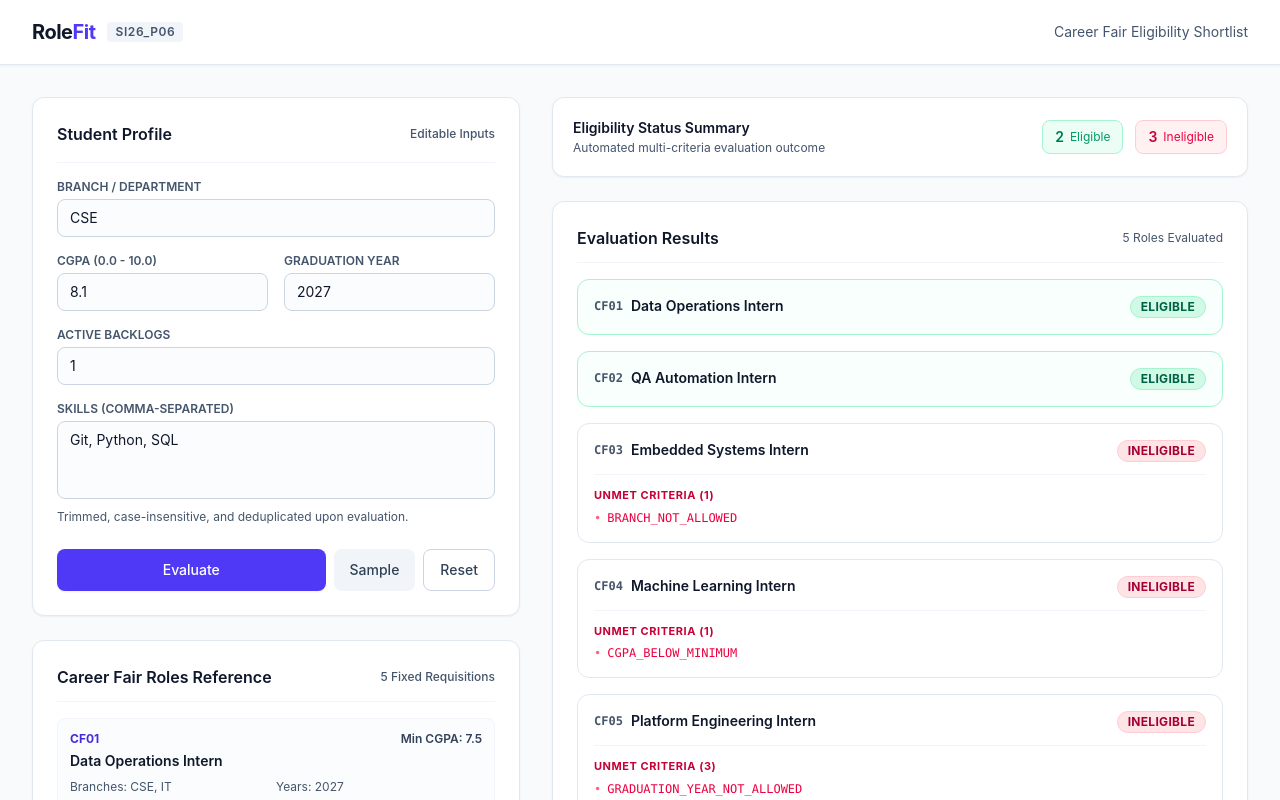
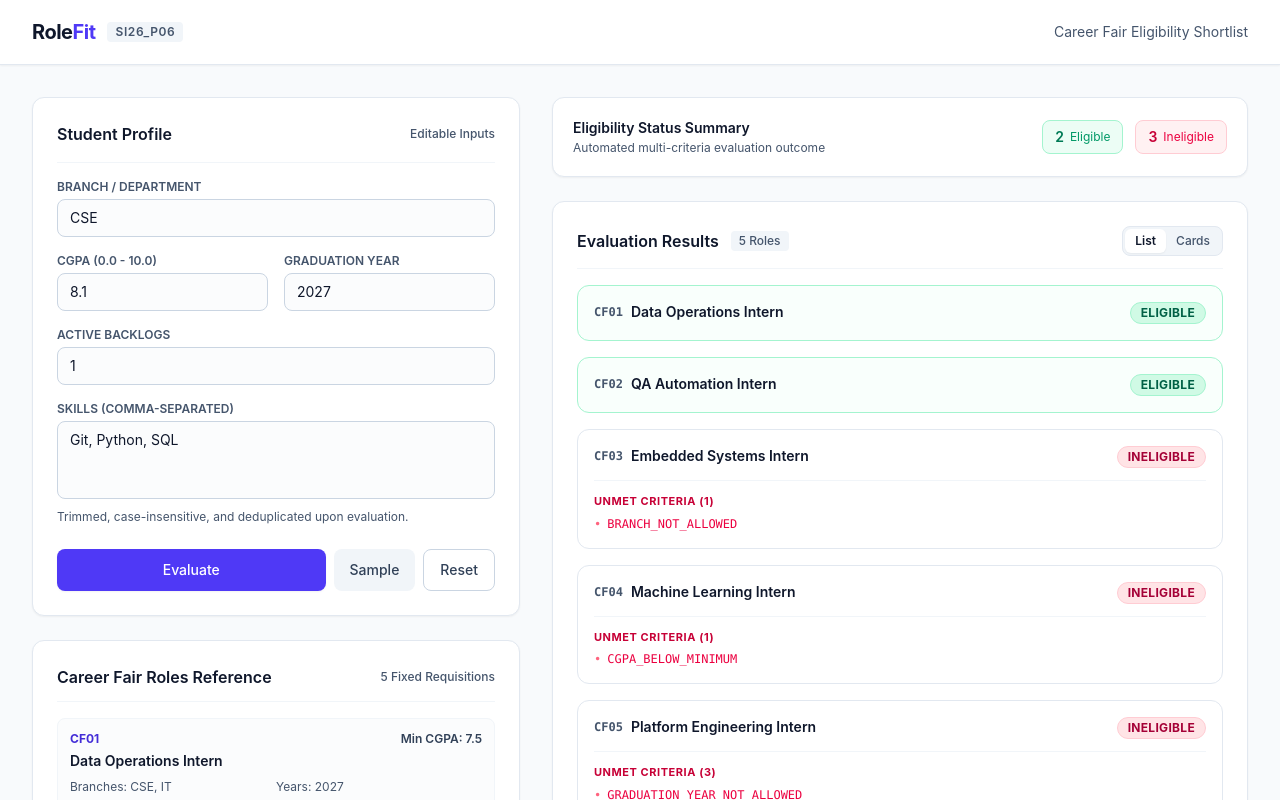
Before and after one commit to ViRUS-0-0/RoleFit, a React (Vite) app: page / in a window 1280 px wide. Both pictures are taken after a click on the button "Evaluate". Shown: the top 800 px of the page. Built offline with nearby package versions, Linux system fonts and the light colour scheme.

Commit message:
phase 4 - optional enhancement (card view)

```diff
--- a/src/App.tsx
+++ b/src/App.tsx
@@ -19,6 +19,139 @@ const BUILT_IN_PROFILE: RawProfileInput = {
   skills: 'Git, Python, SQL',
 };
 
+interface ResultsViewProps {
+  results: EvaluationResult[];
+}
+
+/**
+ * Detailed List View representation of evaluation results.
+ */
+function ResultsListView({ results }: ResultsViewProps) {
+  return (
+    <div className="space-y-4">
+      {results.map((item) => {
+        const isEligible = item.status === 'ELIGIBLE';
+        return (
+          <div
+            key={item.roleId}
+            className={`rounded-xl border p-4 transition-all ${
+              isEligible
+                ? 'bg-emerald-50/30 border-emerald-200'
+                : 'bg-white border-slate-200'
+            }`}
+          >
+            <div className="flex items-start justify-between">
+              <div>
+                <div className="flex items-center space-x-2">
+                  <span className="text-xs font-mono font-bold text-slate-600">
+                    {item.roleId}
+                  </span>
+                  <h3 className="text-sm font-semibold text-slate-900">
+                    {item.roleTitle}
+                  </h3>
+                </div>
+              </div>
+
+              {/* Status Badge */}
+              <span
+                className={`inline-flex items-center px-2.5 py-0.5 rounded-full text-xs font-bold tracking-wide uppercase ${
+                  isEligible
+                    ? 'bg-emerald-100 text-emerald-800 border border-emerald-200'
+                    : 'bg-rose-100 text-rose-800 border border-rose-200'
+                }`}
+              >
+                {item.status}
+              </span>
+            </div>
+
+            {/* Failure Reasons Details */}
+            {!isEligible && item.failureReasons.length > 0 && (
+              <div className="mt-3 pt-3 border-t border-slate-100">
+                <h4 className="text-[11px] font-bold tracking-wider text-rose-700 uppercase mb-1.5">
+                  Unmet Criteria ({item.failureReasons.length})
+                </h4>
+                <ul className="space-y-1">
+                  {item.failureReasons.map((reason, idx) => (
+                    <li
+                      key={idx}
+                      className="text-xs text-rose-600 flex items-start space-x-1.5 font-mono"
+                    >
+                      <span className="text-rose-400 select-none">•</span>
+                      <span>{reason}</span>
+                    </li>
+                  ))}
+                </ul>
+              </div>
+            )}
+          </div>
+        );
+      })}
+    </div>
+  );
+}
+
+/**
+ * Compact Card View representation of evaluation results in a responsive grid.
+ */
+function ResultsCardView({ results }: ResultsViewProps) {
+  return (
+    <div className="grid grid-cols-1 sm:grid-cols-2 gap-3.5">
+      {results.map((item) => {
+        const isEligible = item.status === 'ELIGIBLE';
+        return (
+          <div
+            key={item.roleId}
+            className={`rounded-xl border p-4 flex flex-col justify-between transition-all ${
+              isEligible
+                ? 'bg-emerald-50/40 border-emerald-200 shadow-xs'
+                : 'bg-white border-slate-200 shadow-xs'
+            }`}
+          >
+            <div>
+              <div className="flex items-center justify-between gap-2 mb-2">
+                <span className="text-xs font-mono font-bold text-slate-600 bg-slate-100 px-1.5 py-0.5 rounded">
+                  {item.roleId}
+                </span>
+                <span
+                  className={`inline-flex items-center px-2 py-0.5 rounded-full text-[11px] font-bold tracking-wide uppercase ${
+                    isEligible
+                      ? 'bg-emerald-100 text-emerald-800 border border-emerald-200'
+                      : 'bg-rose-100 text-rose-800 border border-rose-200'
+                  }`}
+                >
+                  {item.status}
+                </span>
+              </div>
+              <h3 className="text-sm font-bold text-slate-900 leading-snug mb-3">
+                {item.roleTitle}
+              </h3>
+            </div>
+
+            {/* Failure Reasons Details in compact tags */}
+            {!isEligible && item.failureReasons.length > 0 && (
+              <div className="mt-2 pt-2.5 border-t border-slate-100">
+                <div className="text-[10px] font-bold uppercase tracking-wider text-rose-600 mb-1.5">
+                  Failed Requirements ({item.failureReasons.length})
+                </div>
+                <div className="flex flex-col gap-1">
+                  {item.failureReasons.map((reason, idx) => (
+                    <span
+                      key={idx}
+                      className="text-[11px] font-mono text-rose-700 bg-rose-50 border border-rose-100 px-2 py-1 rounded break-all"
+                    >
+                      {reason}
+                    </span>
+                  ))}
+                </div>
+              </div>
+            )}
+          </div>
+        );
+      })}
+    </div>
+  );
+}
+
 export default function App() {
   // Controlled form input state
   const [profile, setProfile] = useState<RawProfileInput>(BUILT_IN_PROFILE);
@@ -27,6 +160,9 @@ export default function App() {
   const [validationError, setValidationError] = useState<ValidationErrorCode | null>(null);
   const [results, setResults] = useState<EvaluationResult[] | null>(null);
   const [counts, setCounts] = useState<EligibilityCounts | null>(null);
+
+  // Presentation view mode toggle: defaults to 'list'
+  const [viewMode, setViewMode] = useState<'list' | 'card'>('list');
 
   /**
    * Evaluates the given profile using pure functions from Phase 1.
@@ -299,13 +435,43 @@ export default function App() {
               </div>
             </div>
 
-            {/* Role Results List */}
+            {/* Role Results Panel (with View Mode Toggle) */}
             <section className="bg-white rounded-xl border border-slate-200 p-6 shadow-xs">
               <div className="flex items-center justify-between pb-3 mb-4 border-b border-slate-100">
-                <h2 className="text-base font-semibold text-slate-900">Evaluation Results</h2>
-                <span className="text-xs text-slate-600">
-                  {results ? `${results.length} Roles Evaluated` : 'Standing By'}
-                </span>
+                <div className="flex items-center space-x-3">
+                  <h2 className="text-base font-semibold text-slate-900">Evaluation Results</h2>
+                  {results && (
+                    <span className="text-xs text-slate-600 font-medium bg-slate-100 px-2 py-0.5 rounded">
+                      {results.length} Roles
+                    </span>
+                  )}
+                </div>
+
+                {/* View Toggle Control */}
+                <div className="flex items-center bg-slate-100 p-0.5 rounded-lg border border-slate-200">
+                  <button
+                    type="button"
+                    onClick={() => setViewMode('list')}
+                    className={`px-2.5 py-1 text-xs font-medium rounded-md transition-all cursor-pointer ${
+                      viewMode === 'list'
+                        ? 'bg-white text-slate-900 shadow-xs font-semibold'
+                        : 'text-slate-600 hover:text-slate-900'
+                    }`}
+                  >
+                    List
+                  </button>
+                  <button
+                    type="button"
+                    onClick={() => setViewMode('card')}
+                    className={`px-2.5 py-1 text-xs font-medium rounded-md transition-all cursor-pointer ${
+                      viewMode === 'card'
+                        ? 'bg-white text-slate-900 shadow-xs font-semibold'
+                        : 'text-slate-600 hover:text-slate-900'
+                    }`}
+                  >
+                    Cards
+                  </button>
+                </div>
               </div>
 
               {!results ? (
@@ -316,66 +482,10 @@ export default function App() {
                       : 'No evaluation has run yet. Click "Evaluate" to screen the candidate or "Sample" to load defaults.'}
                   </p>
                 </div>
+              ) : viewMode === 'card' ? (
+                <ResultsCardView results={results} />
               ) : (
-                <div className="space-y-4">
-                  {results.map((item) => {
-                    const isEligible = item.status === 'ELIGIBLE';
-                    return (
-                      <div
-                        key={item.roleId}
-                        className={`rounded-xl border p-4 transition-all ${
-                          isEligible
-                            ? 'bg-emerald-50/30 border-emerald-200'
-                            : 'bg-white border-slate-200'
-                        }`}
-                      >
-                        <div className="flex items-start justify-between">
-                          <div>
-                            <div className="flex items-center space-x-2">
-                              <span className="text-xs font-mono font-bold text-slate-600">
-                                {item.roleId}
-                              </span>
-                              <h3 className="text-sm font-semibold text-slate-900">
-                                {item.roleTitle}
-                              </h3>
-                            </div>
-                          </div>
-
-                          {/* Status Badge */}
-                          <span
-                            className={`inline-flex items-center px-2.5 py-0.5 rounded-full text-xs font-bold tracking-wide uppercase ${
-                              isEligible
-                                ? 'bg-emerald-100 text-emerald-800 border border-emerald-200'
-                                : 'bg-rose-100 text-rose-800 border border-rose-200'
-                            }`}
-                          >
-                            {item.status}
-                          </span>
-                        </div>
-
-                        {/* Failure Reasons Details */}
-                        {!isEligible && item.failureReasons.length > 0 && (
-                          <div className="mt-3 pt-3 border-t border-slate-100">
-                            <h4 className="text-[11px] font-bold tracking-wider text-rose-700 uppercase mb-1.5">
-                              Unmet Criteria ({item.failureReasons.length})
-                            </h4>
-                            <ul className="space-y-1">
-                              {item.failureReasons.map((reason, idx) => (
-                                <li
-                                  key={idx}
-                                  className="text-xs text-rose-600 flex items-start space-x-1.5 font-mono"
-                                >
-                                  <span className="text-rose-400 select-none">•</span>
-                                  <span>{reason}</span>
-                                </li>
-                              ))}
-                            </ul>
-                          </div>
-                        )}
-                      </div>
-                    );
-                  })}
-                </div>
+                <ResultsListView results={results} />
               )}
             </section>
 
```
